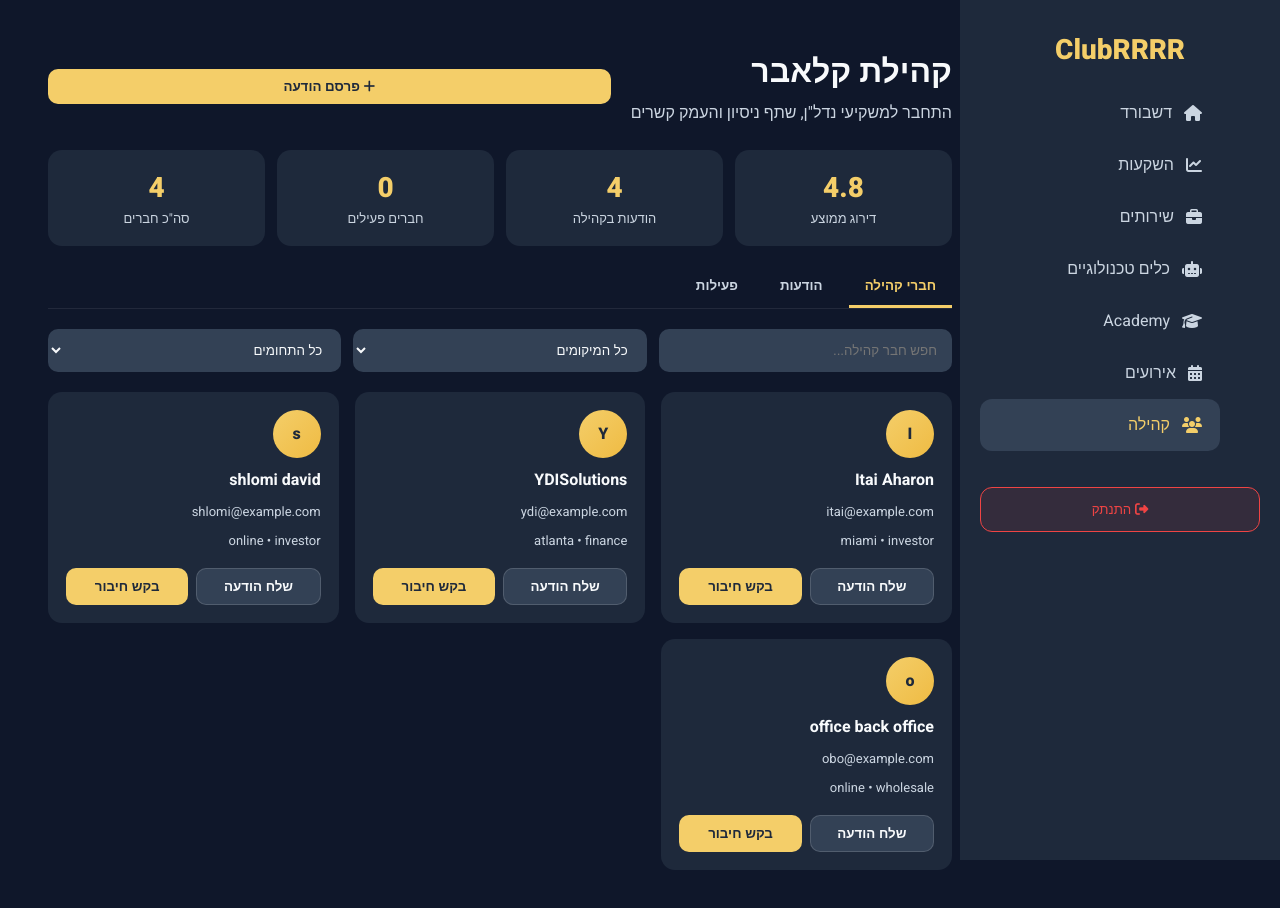
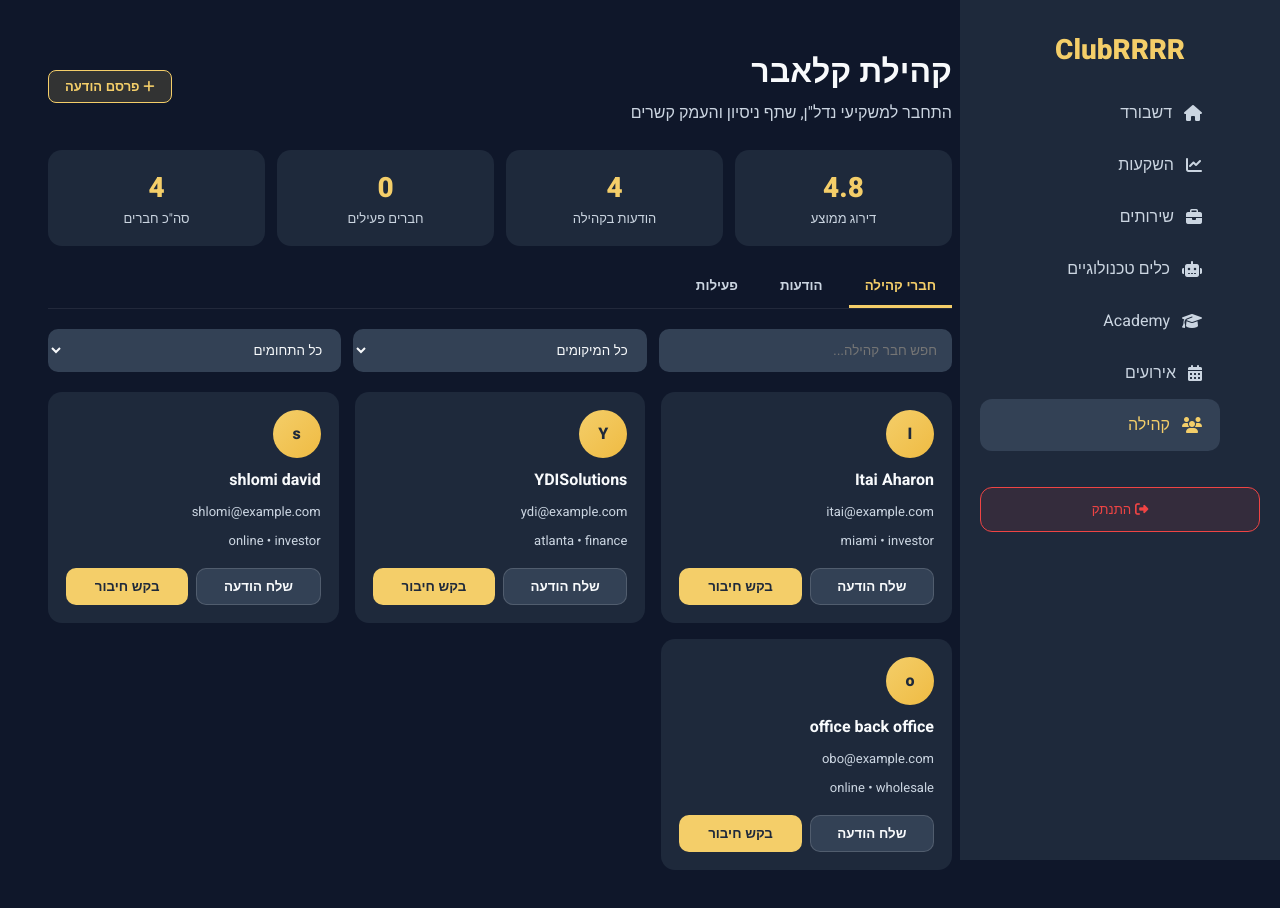
Before and after one commit to ydisolution/ClubRRRR_ACADEMY_WEBSITE, a plain HTML site: page community.html in a window 1280 px wide. Drawn offline with Linux system fonts and the light colour scheme; sample sign-in values are in the browser's storage.

Commit message:
Update community.html: hide announcement button for regular users

```diff
--- a/community.html
+++ b/community.html
@@ -21,6 +21,9 @@
         .page-header{display:flex;flex-wrap:wrap;gap:20px;align-items:center;justify-content:space-between;margin-bottom:25px}
         .title-wrap h1{margin:0;font-size:32px;font-weight:800}
         .title-wrap p{margin:6px 0 0;color:var(--text-gray)}
+        .admin-add-btn{display:none;padding:8px 16px;background:rgba(244,206,105,0.15);border:1px solid var(--primary-gold);color:var(--primary-gold);border-radius:8px;font-size:13px;cursor:pointer;font-weight:600;transition:all 0.3s}
+        .admin-add-btn:hover{background:rgba(244,206,105,0.25)}
+        .admin-add-btn.show{display:block}
         .stats{display:grid;grid-template-columns:repeat(auto-fit,minmax(160px,1fr));gap:12px;margin-bottom:20px}
         .stat-card{background:var(--card-bg);padding:18px;border-radius:14px;text-align:center}
         .stat-value{font-size:28px;font-weight:800;color:var(--primary-gold)}
@@ -64,7 +67,7 @@
                 <h1>קהילת קלאבר</h1>
                 <p>התחבר למשקיעי נדל"ן, שתף ניסיון והעמק קשרים</p>
             </div>
-            <button class="btn primary" onclick="alert('פרסום הודעה יגיע בקרוב')"><i class="fas fa-plus"></i> פרסם הודעה</button>
+            <button class="admin-add-btn" id="addAnnouncementBtn" onclick="alert('פרסום הודעה יגיע בקרוב')"><i class="fas fa-plus"></i> פרסם הודעה</button>
         </div>
 
         <div class="stats">
@@ -181,6 +184,9 @@
         document.getElementById('domainFilter').addEventListener('change', filterMembers);
 
         document.addEventListener('DOMContentLoaded', () => {
+            if (isAdmin()) {
+                document.getElementById('addAnnouncementBtn').classList.add('show');
+            }
             loadUser();
             renderMembers(members);
             renderAnnouncements();
```
